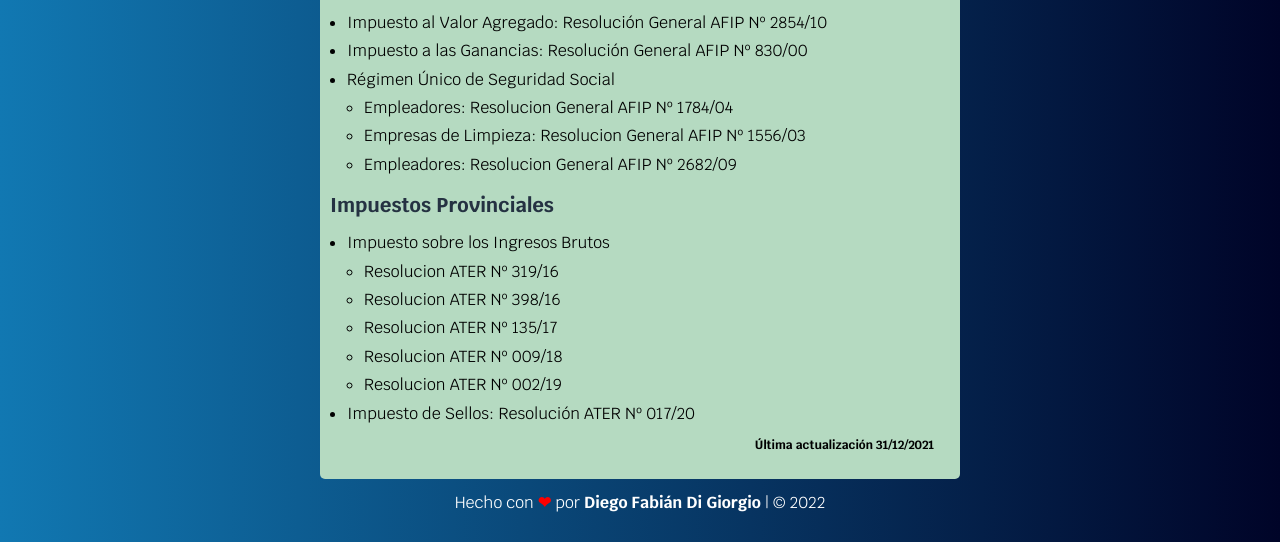
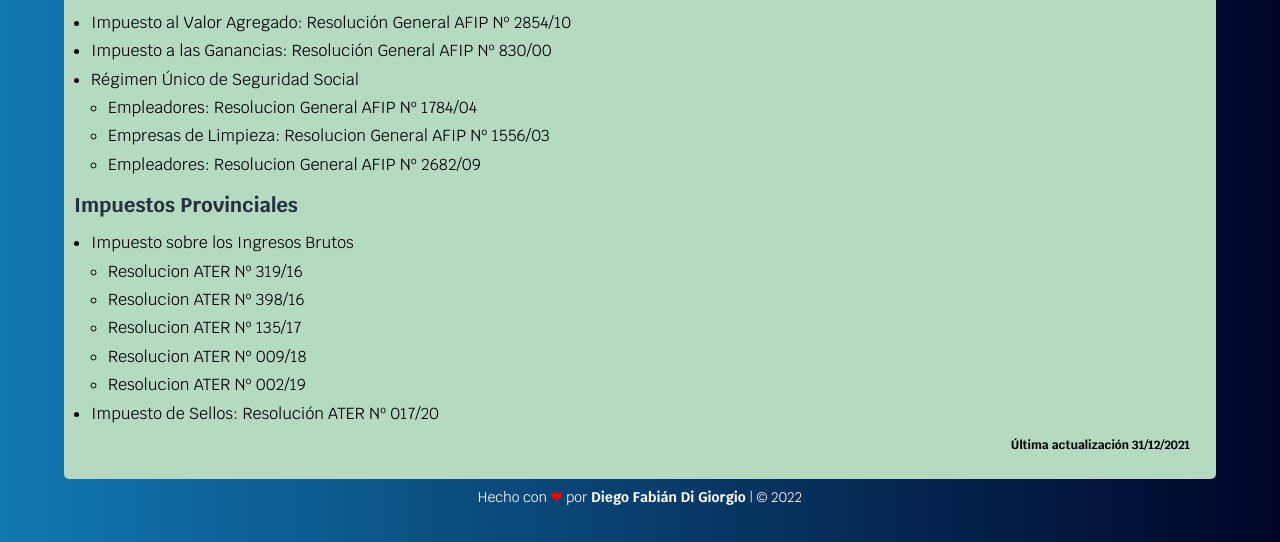
Before and after one commit to diegofdg/calculadora_retenciones, a plain HTML site: page normativa.html in a window 1280 px wide. Shown: the part 258-800 px from the top of the page. Drawn offline with Linux system fonts and the light colour scheme.

Commit message:
modificación del tamaño y ubicación del footer

```diff
--- a/css/app.css
+++ b/css/app.css
@@ -87,7 +87,7 @@
 /*** Header ***/
 
 .contenedor {
-    width: 50%;
+    width: 90%;
     margin: 0 auto;
 }
 
@@ -148,9 +148,18 @@
 
 .formulario {
     background-color: var(--color12);
-    width: 50%;
+    width: 90%;
     margin: 1rem auto;
     padding-top: .5rem;
+}
+
+@media (min-width: 576px) {
+    .formulario,
+    .contenedor,
+    .normativa,
+    .aboutme{
+        width: 50%;
+    }
 }
 
 .radio-button {
@@ -271,7 +280,7 @@
 .modal {
     background-color: var(--blanco);
     width: 600px;
-    max-width: 100%;
+    max-width: 90%;
     padding: 1rem 5rem;
     border-radius: .5rem;
     box-shadow: 0 2px 4px rgba(0, 0, 0, 0.2);
@@ -311,10 +320,12 @@
 /*** Footer ***/
 
 .footer {
-    margin-top: 1.5rem;
+    margin: 0 auto 1rem;
+    font-size: 1.4rem;
+    color: var(--blanco);
+    padding: 1rem 0;
+    max-width: 90%;
     text-align: center;
-    font-size: 1.6rem;
-    color: var(--blanco);
  }
 
 .footer .corazon {
@@ -326,12 +337,14 @@
     font-weight: bold;
 }
 
+/*** Sobre mi ***/
+
 .aboutme {
     padding: 1rem;
     border-radius: .5rem;
     margin: 0 auto;
     background-color: var(--color12);
-    width: 50%;
+    width: 90%;
 }
 
 .aboutme p{
@@ -345,12 +358,14 @@
     }
 }
 
+/*** Normativa ***/
+
 .normativa {
     padding: 1rem;
     border-radius: .5rem;
     margin: 0 auto;
     background-color: var(--color12);
-    width: 50%;
+    width: 90%;
 }
 
 .normativa p{
```
Also changed, not shown: index.html (+1 -1 lines).
